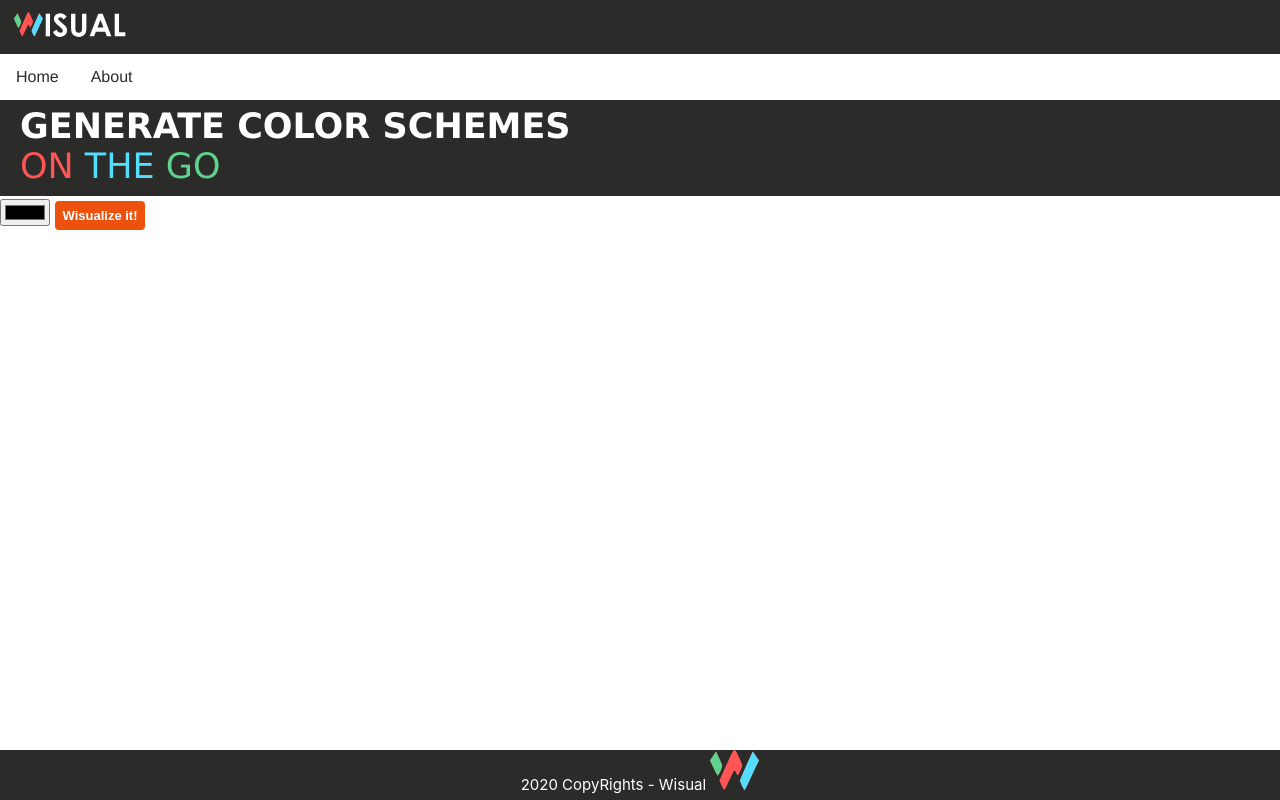
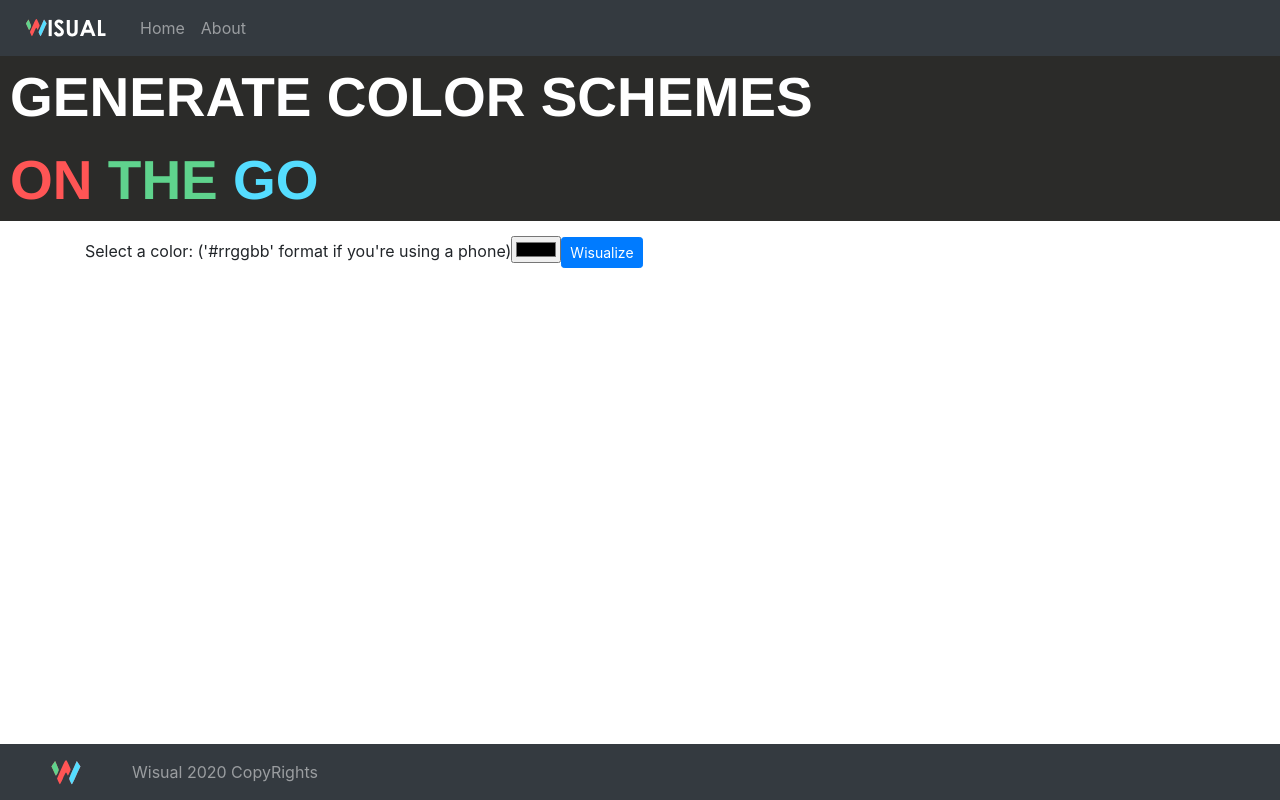
Before and after one commit to osmanvee/Wisual, a React (Create React App) app: page / in a window 1280 px wide. Built offline with nearby package versions, Linux system fonts and the light colour scheme.

Commit message:
Editing layout

```diff
--- a/package.json
+++ b/package.json
@@ -6,7 +6,9 @@
     "@testing-library/jest-dom": "^4.2.4",
     "@testing-library/react": "^9.5.0",
     "@testing-library/user-event": "^7.2.1",
+    "bootstrap": "^4.5.2",
     "react": "^16.13.1",
+    "react-bootstrap": "^1.3.0",
     "react-dom": "^16.13.1",
     "react-router-dom": "^5.2.0",
     "react-scripts": "3.4.3",
--- a/src/App.js
+++ b/src/App.js
@@ -7,10 +7,11 @@ import DisplayColour from './Displayers/DisplayColour';
 import LoginForm from './refLogin';
 import { BrowserRouter, Route, Switch, Link } from 'react-router-dom';
 import Home from './components/Home';
-import Navbar from './components/Navbar';
 import About from './components/About';
 import favicon from './images/favicon.ico.png'
-
+import 'bootstrap/dist/css/bootstrap.min.css';
+import { Button, InputGroup, FormControl, Navbar, Nav, NavDropdown, Accordion, Form, Table } from 'react-bootstrap';
+import favicon2 from './images/fav2.svg'
 function App() {
 
   var val = '';
@@ -27,18 +28,30 @@ function App() {
 
 
       <div className="App">
-        <div className="logo-bar">
-          <div> <img src={logo} style={logoStyle} alt="WISUAL" /> </div>
 
-        </div>
+
+        <Navbar bg="dark" expand="lg" variant="dark">
+          <Navbar.Brand href="#home">
+          <img
+        src={logo}
+        width="100"
+        height="30"
+        className="d-inline-block align-top"
+        alt="React Bootstrap logo"
+          />
+          </Navbar.Brand>
+          <Navbar.Toggle aria-controls="basic-navbar-nav" />
+          <Navbar.Collapse id="basic-navbar-nav">
+            <Nav className="mr-auto">
+              <Nav.Link href="/">Home</Nav.Link>
+              <Nav.Link href="about">About</Nav.Link>
+            </Nav>
+
+          </Navbar.Collapse>
+        </Navbar>
 
 
 
-        <div className="topnav">
-        <Link to="/">Home </Link>
-        <Link to="/about">About</Link>
-
-        </div>
 
 
         <Switch>
@@ -47,9 +60,25 @@ function App() {
 
         </Switch>
 
-          <div className="footerL">
-            <div className="footerContent">2020 CopyRights - Wisual <span id="img1"> <img src={favicon}/> </span> </div>
-          </div>
+        <Navbar bg="dark" expand="lg" variant="dark" fixed="bottom">
+          <Navbar.Brand href="#home">
+          <img
+        src={favicon2}
+        width="100"
+        height="30"
+        className="d-inline-block align-top"
+        alt="React Bootstrap logo"
+          />
+          </Navbar.Brand>
+          <Navbar.Toggle aria-controls="basic-navbar-nav" />
+          <Navbar.Collapse id="basic-navbar-nav">
+
+          <Navbar.Text>
+          Wisual 2020 CopyRights
+          </Navbar.Text>
+
+          </Navbar.Collapse>
+        </Navbar>
 
 
       </div>
--- a/src/components/About.js
+++ b/src/components/About.js
@@ -2,13 +2,20 @@ import React from 'react';
 
 import '../App.css';
 import '../index.css';
-
+import { Button, InputGroup, FormControl, Jumbotron, Container, Accordion, Form, Table } from 'react-bootstrap';
 
 function About() {
 
     return(
         <div>
-            <h1>About</h1>
+           <Jumbotron fluid>
+            <Container>
+                <h1>About Wisual</h1>
+                <p>
+                Wisual uses color theory to generate color schemes for your marketing needs!
+                </p>
+            </Container>
+            </Jumbotron>
         </div>
     );
 }
--- a/src/components/Home.js
+++ b/src/components/Home.js
@@ -6,18 +6,33 @@ import '../App.css';
 import '../index.css';
 import LoginForm from '../refLogin';
 import banner from '../images/banner.png';
-
+import { Button, InputGroup, FormControl, Container, Col, Row, Accordion, Form, Table } from 'react-bootstrap';
 
 function Home() {
 
     return(
         <div>
+            <Container id="dark" fluid>
+            <Row>
+            <div className="title">GENERATE COLOR SCHEMES</div>
+            </Row>
+            <Row>
+            <div className="title">
+               <span id="pink"> ON </span>
+               <span id="green">THE </span>
+                <span id="bluee">GO</span>
+            </div>
+            </Row>
+            </Container>
+            <Container fluid="md" id="white">
+                <Row>
+                    <Col>
+                        <LoginForm />
+                    </Col>
 
-            <div className="head">
-                <div className="title">GENERATE COLOR SCHEMES</div>
-                <div className="redd"> ON  <span id="bluee">THE </span>  <span id="green">GO</span></div>
-            </div>
-            <div> <LoginForm /> </div>
+                </Row>
+                </Container>
+
         </div>
     );
 }
--- a/src/index.css
+++ b/src/index.css
@@ -126,11 +126,23 @@ width: auto;
 
 .title {
   font-weight: 700;
-  padding-top: 0.5%;
-  margin-left: 20px;
+  font-family: 'Century Gothic', 'Helvetica';
+  font-size: 55px;
+  color: white;
 }
 
+#dark {
+  background: #2b2b29;
+  padding-left: 25px;
+}
 
+#white {
+  padding: 15px;
+}
+
+#pink {
+  color: #ff5555;
+}
 .redd{
   font-weight: 550;
   color: #ff5555;
--- a/src/refLogin.js
+++ b/src/refLogin.js
@@ -6,7 +6,7 @@ import DisplayColour from './Displayers/DisplayColour';
 import {convertHexToRed, convertHexToGreen, convertHexToBlue, rgbToHex, HextoRGBvalues} from './Modifiers/conversion';
 import {hexAddModifier, hexSubtractModifier, generateComplementaryColor} from './Modifiers/modifier';
 import GenerateColors from './Displayers/ColorGenerator';
-
+import { Button, InputGroup, FormControl, Navbar, Nav, NavDropdown, Accordion, Form, Table } from 'react-bootstrap';
 
 class LoginForm extends React.Component {
     constructor(props) {
@@ -34,14 +34,16 @@ class LoginForm extends React.Component {
       return (
           <div>
         <form onSubmit={this.handleSubmit}>
-          <label htmlFor="favcolor"> </label>
+          <label htmlFor="favcolor"> Select a color: ('#rrggbb' format if you're using a phone) </label>
           <input
             type="color"
             name="favcolor"
             ref={(input) => this.input = input}
           />
+         <Button variant="primary" type="submit" size="sm">
+            Wisualize
+          </Button>
 
-           <input className="input2" type="submit" value="Wisualize it!" />
 
         </form>
         {div}
```
Also changed, not shown: src/images/fav2.svg (added), 1 other file (tests, documents, lock files or other folders).
